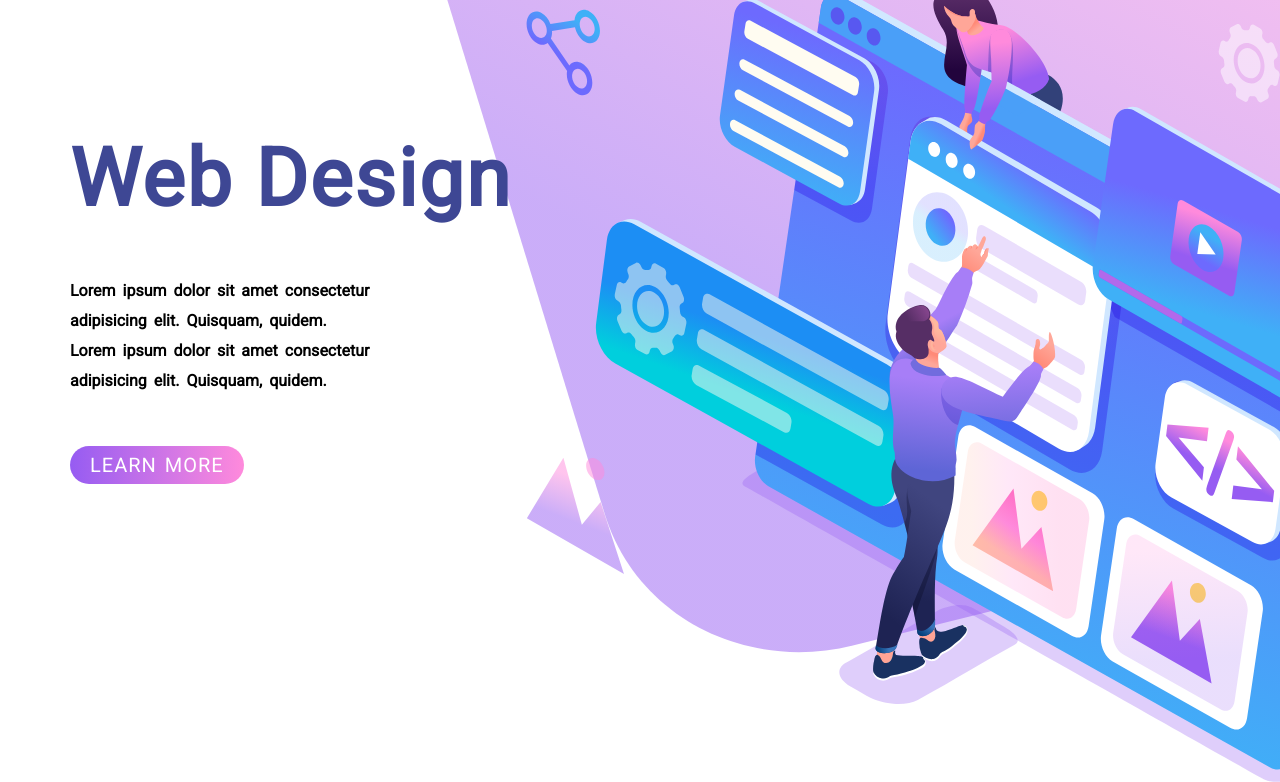
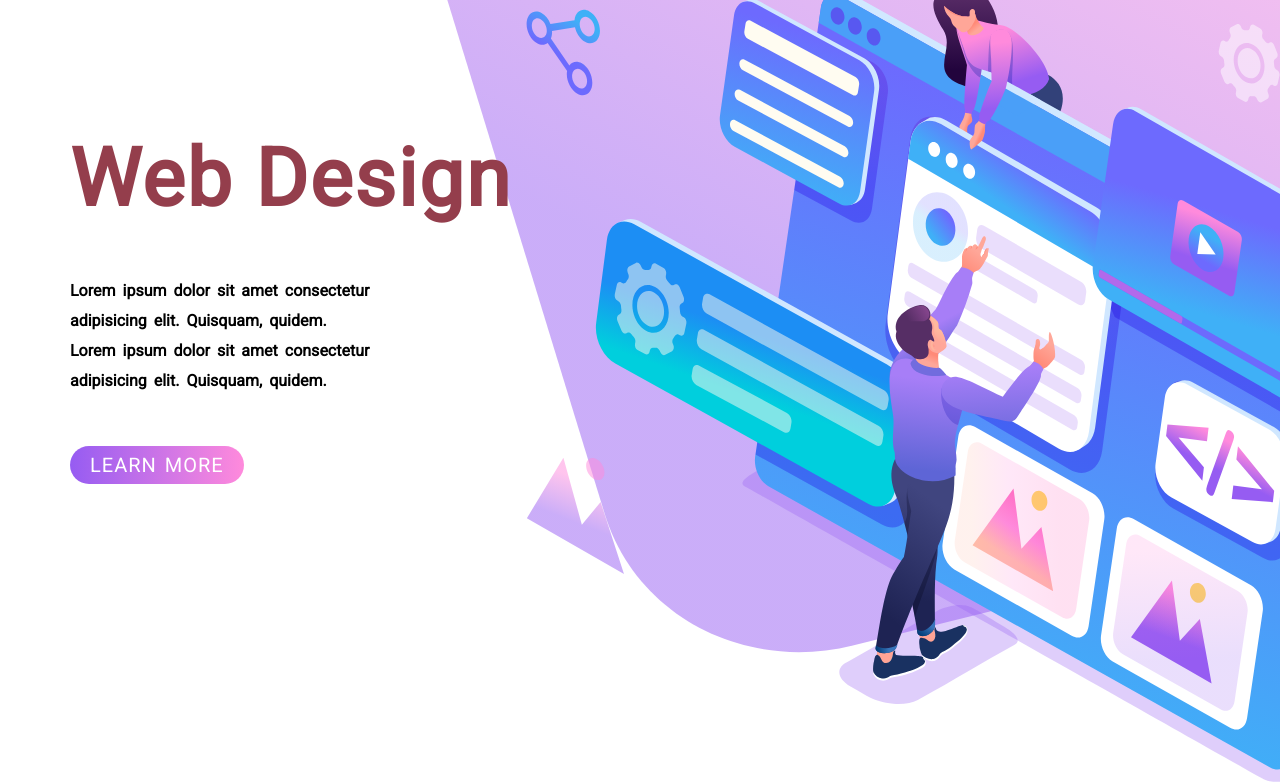
Before and after one commit to AkshayYadav004/Project-8-Web-Design-page-template, a website: page index.html in a window 1280 px wide. Shown: the part 92-874 px from the top of the page. Drawn offline with Linux system fonts and the light colour scheme.

Commit message:
Changed the 'Web design' heading color to red for checking if changing in git can changes be applied to netlify as well

```diff
--- a/css/index.css
+++ b/css/index.css
@@ -57,7 +57,7 @@ nav > *{
     letter-spacing: 2px;
     font-size: 80px;
     font-weight: bolder;
-    color: #3E4794;
+    color: #943e4c;
 }
 
 .left-section > h4{
```
